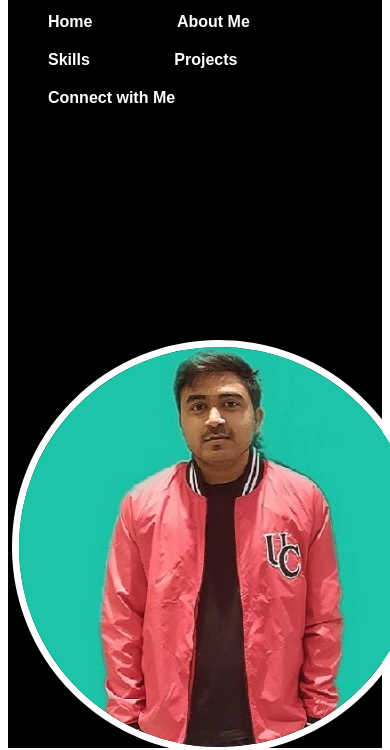
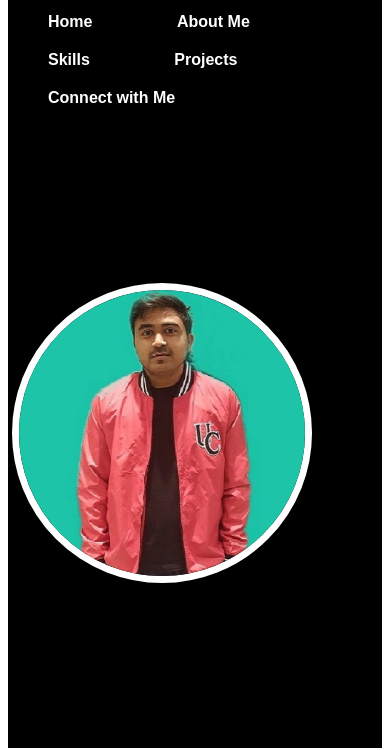
Before and after one commit to jayyyp19/portfolio, a plain HTML site: page index.html in a window 390 px wide. Shown: the part 104-854 px from the top of the page. Drawn offline with Linux system fonts and the light colour scheme.

Commit message:
Update index.css

```diff
--- a/index.css
+++ b/index.css
@@ -403,4 +403,7 @@ footer p:nth-child(2){
     .skill-main{
         width: 300px;
     }
+   .welcome-page img{
+        width: 300px;
+    }
 }
```
